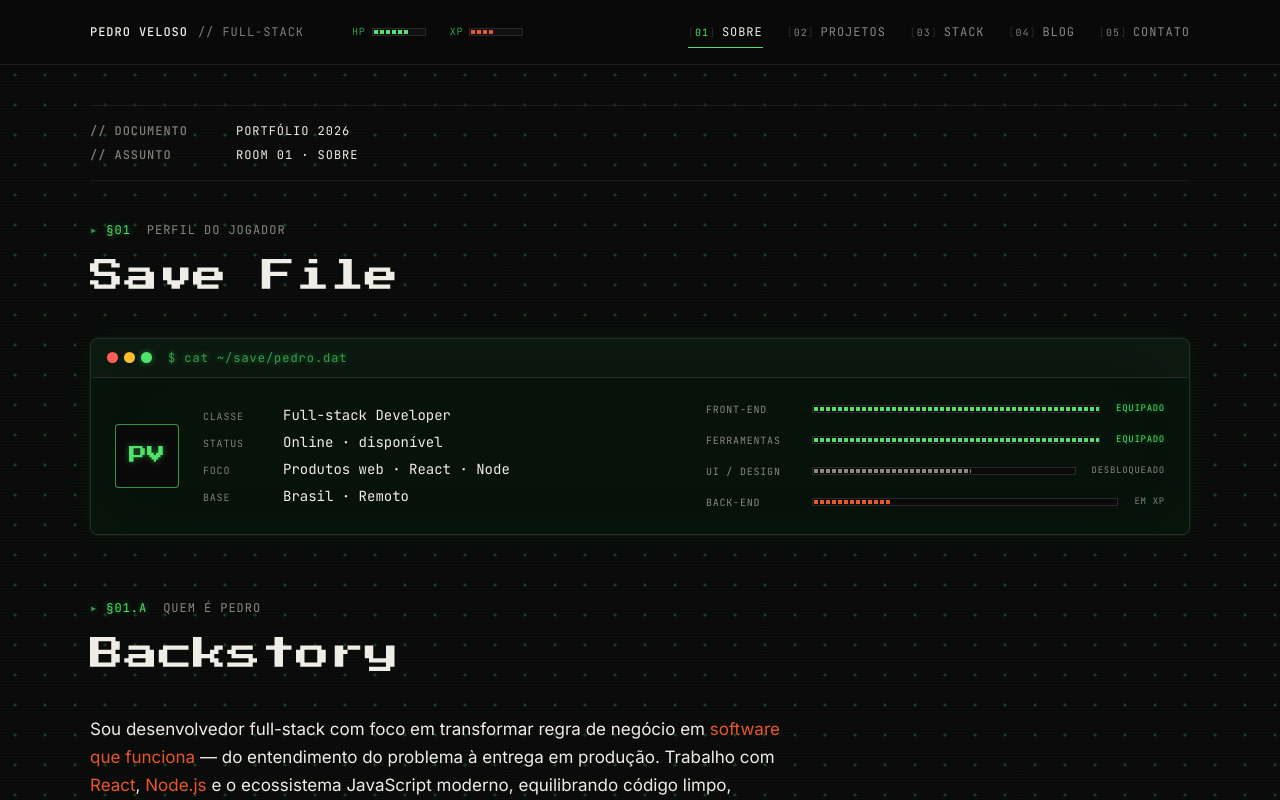
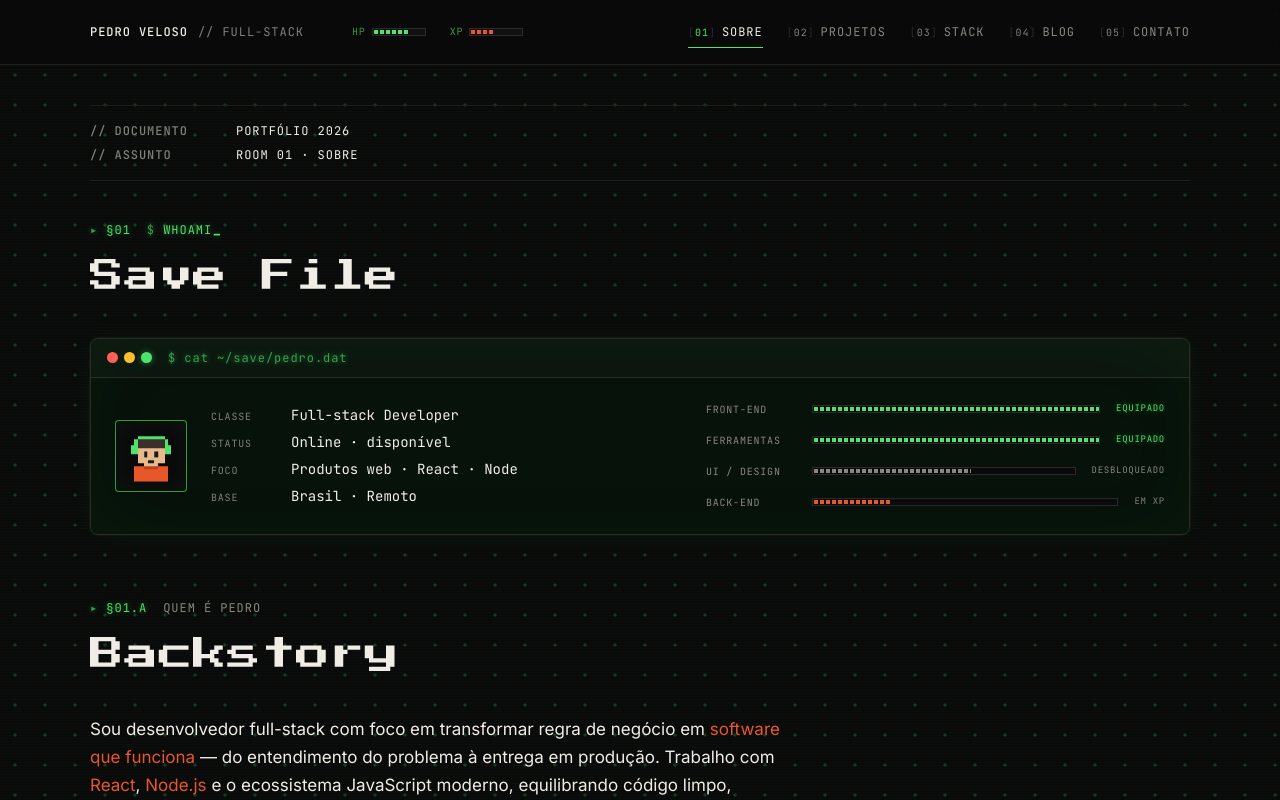
Before and after one commit to velosodev7/port-phv, a React (Vite) app: page /sobre in a window 1280 px wide. Shown: the top 800 px of the page. Built offline with nearby package versions, Linux system fonts and the light colour scheme.

Commit message:
feat: typewriter nos comandos de seção + boneco 2D no Save File
SectionHeader digita a linha de comando ao entrar na rota (whoami,
select-stage, inventory, git log, ./connect.sh) — corpo e títulos seguem
estáticos e legíveis. Em /sobre, o 'PV' do card vira o PixelAvatar.

```diff
--- a/src/Components/sobre/CharacterSheet.css
+++ b/src/Components/sobre/CharacterSheet.css
@@ -12,19 +12,13 @@
 }
 
 .charsheet__avatar {
-  display: inline-flex;
-  align-items: center;
-  justify-content: center;
-  width: 64px;
-  height: 64px;
   flex-shrink: 0;
-  font-family: var(--font-pixel);
-  font-size: 18px;
-  color: var(--game-primary);
-  text-shadow: var(--game-glow);
-  background-color: var(--bg);
-  border: 1px solid var(--game-primary-dim);
-  border-radius: var(--radius-sm);
+}
+
+/* O PixelAvatar traz a própria moldura; aqui só ajustamos a escala ao card. */
+.charsheet__avatar .pixel-avatar {
+  width: 72px;
+  padding: 8px;
 }
 
 .charsheet__stats {
--- a/src/Components/sobre/CharacterSheet.jsx
+++ b/src/Components/sobre/CharacterSheet.jsx
@@ -1,3 +1,4 @@
+import PixelAvatar from "../home/PixelAvatar.jsx";
 import "./CharacterSheet.css";
 
 const stats = [
@@ -24,9 +25,9 @@ const CharacterSheet = () => {
   return (
     <div className="charsheet">
       <div className="charsheet__id">
-        <span className="charsheet__avatar" aria-hidden="true">
-          PV
-        </span>
+        <div className="charsheet__avatar">
+          <PixelAvatar />
+        </div>
         <dl className="charsheet__stats">
           {stats.map(([key, value]) => (
             <div className="charsheet__row" key={key}>
--- a/src/Components/ui/SectionHeader.jsx
+++ b/src/Components/ui/SectionHeader.jsx
@@ -1,3 +1,4 @@
+import Typewriter from "./Typewriter.jsx";
 import "./SectionHeader.css";
 
 const SectionHeader = ({ index, title, kicker, command }) => {
@@ -6,7 +7,9 @@ const SectionHeader = ({ index, title, kicker, command }) => {
       <div className="section-header__top">
         <span className="section-header__index">§{index}</span>
         {command ? (
-          <span className="section-header__command">{command}</span>
+          <span className="section-header__command">
+            <Typewriter text={command} speed={34} startDelay={180} />
+          </span>
         ) : (
           kicker && <span className="section-header__kicker">{kicker}</span>
         )}
--- a/src/Pages/Blog.jsx
+++ b/src/Pages/Blog.jsx
@@ -18,7 +18,7 @@ const Blog = () => {
         <SectionHeader
           index="04"
           title="Logs"
-          kicker="DIÁRIO DE BORDO"
+          command="git log --oneline"
         />
 
         <TerminalWindow title="$ tail -f ~/logs/blog">
--- a/src/Pages/Contato.jsx
+++ b/src/Pages/Contato.jsx
@@ -17,7 +17,7 @@ const Contato = () => {
         <SectionHeader
           index="05"
           title="Continue?"
-          kicker="SELECIONE UM CONTATO"
+          command="./connect.sh"
         />
 
         <p className="contato-page__intro">
--- a/src/Pages/Projetos.jsx
+++ b/src/Pages/Projetos.jsx
@@ -18,7 +18,7 @@ const Projetos = () => {
         <SectionHeader
           index="02"
           title="Stage Select"
-          kicker="ESCOLHA UMA FASE"
+          command="select-stage --all"
         />
 
         <TerminalWindow title="$ ls ~/projetos --stages" className="projetos-terminal">
--- a/src/Pages/Sobre.jsx
+++ b/src/Pages/Sobre.jsx
@@ -18,7 +18,7 @@ const Sobre = () => {
           status={null}
         />
 
-        <SectionHeader index="01" title="Save File" kicker="PERFIL DO JOGADOR" />
+        <SectionHeader index="01" title="Save File" command="whoami" />
 
         <TerminalWindow title="$ cat ~/save/pedro.dat" className="sobre-save">
           <CharacterSheet />
--- a/src/Pages/Stack.jsx
+++ b/src/Pages/Stack.jsx
@@ -19,7 +19,7 @@ const Stack = () => {
         <SectionHeader
           index="03"
           title="Inventário"
-          kicker="ITENS E HABILIDADES"
+          command="inventory --equipped"
         />
 
         <p className="stack-page__intro">
```
